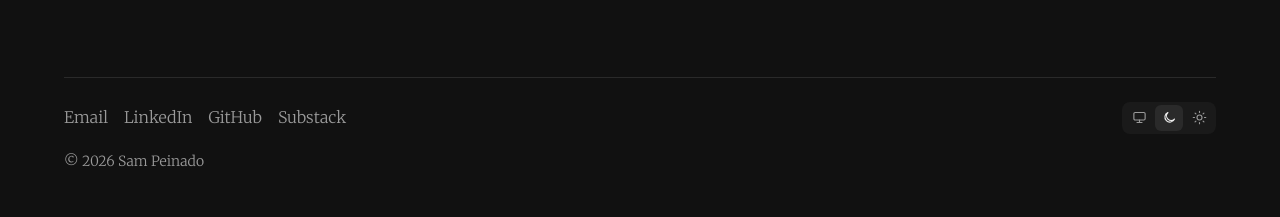
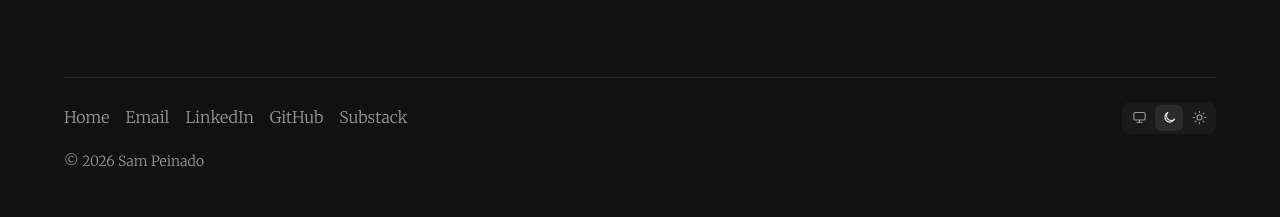
Before and after one commit to sampeinado/sampeinado.github.io, a Jekyll site: the page built from work/index.html, in a window 1280 px wide. Shown: the part 2182-2399 px from the top of the page. Built offline with Jekyll 4.4.1, drawn with Linux system fonts in a browser that asks for light colours.

Commit message:
Add Home link to footer; link Work page name home
Co-Authored-By: Claude Opus 5.5 <noreply@anthropic.com>

```diff
--- a/_includes/footer.html
+++ b/_includes/footer.html
@@ -1,6 +1,6 @@
 <footer class="footer">
   <div class="footer-row">
-    <nav class="footer-links">{% include social.html %}</nav>
+    <nav class="footer-links">{% if page.url != "/" %}<a href="{{ '/' | relative_url }}">Home</a>{% endif %}{% include social.html %}</nav>
     <div class="theme-toggle" role="group" aria-label="Theme">
       <button data-theme-value="system" aria-label="System theme">
         <svg viewBox="0 0 24 24"><rect x="3" y="4" width="18" height="12" rx="2"/><path d="M8 20h8M12 16v4"/></svg>
--- a/assets/css/style.css
+++ b/assets/css/style.css
@@ -147,6 +147,7 @@ section + section { margin-top: 2.5rem; }
   font-family: "Montserrat", sans-serif; font-weight: 900;
   font-size: clamp(2rem, 6.5vw, 3.5rem); letter-spacing: -0.01em; line-height: 1.05; text-transform: uppercase;
 }
+.resume-name a:hover { opacity: 0.8; }
 .resume-intro { font-size: clamp(1.15rem, 2.6vw, 1.5rem); line-height: 1.5; margin: 1.5rem auto 0; max-width: 32em; }
 
 .resume-section { margin-bottom: 4.5rem; }
--- a/work/index.html
+++ b/work/index.html
@@ -9,7 +9,7 @@ wide: true
   <header class="resume-hero">
     <div class="burst-wrap yellow">
       {% include marks/burst.svg %}
-      <h1 class="resume-name">{{ site.title }}</h1>
+      <h1 class="resume-name"><a href="{{ '/' | relative_url }}">{{ site.title }}</a></h1>
     </div>
     <p class="resume-intro">{{ work.intro }}</p>
   </header>
```
